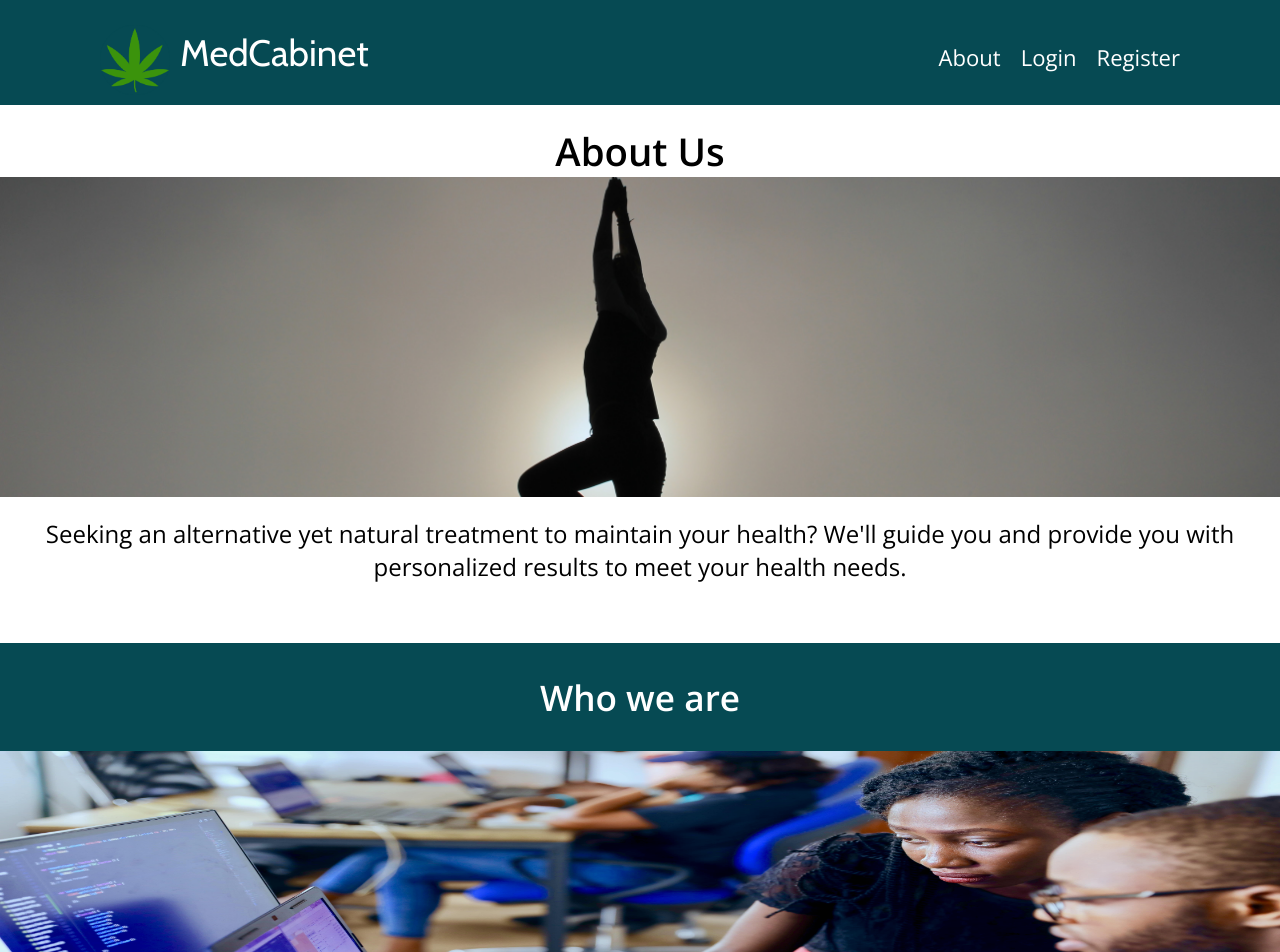
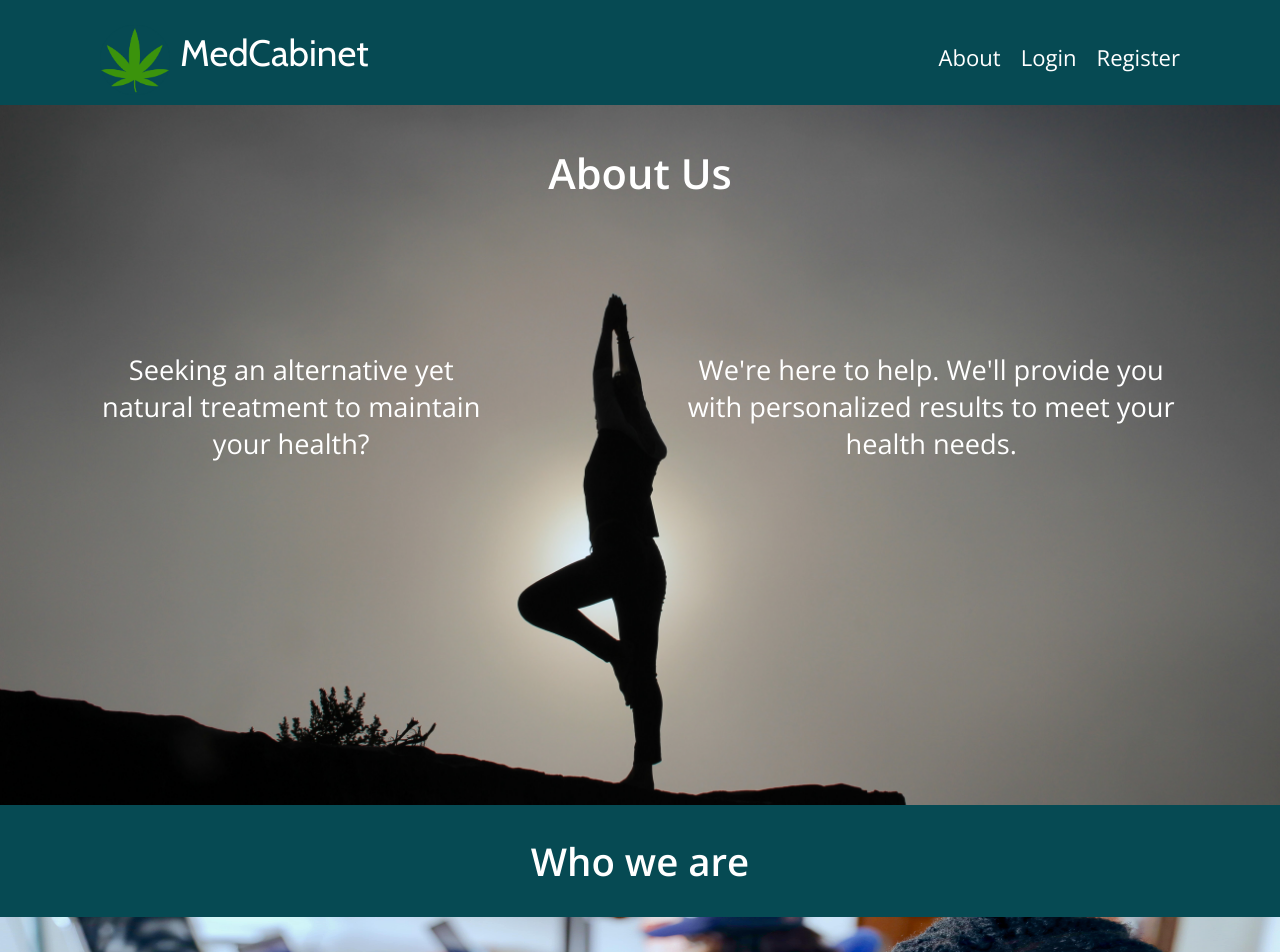
Before and after one commit to bwft-med-cabinet-3/React-1, a React (Create React App) app: page / in a window 1280 px wide. Shown: the top 952 px of the page. Built offline with nearby package versions, Linux system fonts and the light colour scheme.

Commit message:
about page done

```diff
--- a/src/components/About.js
+++ b/src/components/About.js
@@ -3,6 +3,24 @@ import styled from "styled-components";
 import Slider from "react-slick";
 import "slick-carousel/slick/slick.css";
 import "slick-carousel/slick/slick-theme.css";
+
+const ResponsiveView = styled.div `
+    display: block;
+    @media (min-width: 1000px){
+        display:none;
+    }
+`
+
+const DesktopView = styled.div `
+    display: none;
+    @media (min-width: 1000px){
+        display: block;
+        background-image: url("./about-pic-3.jpg");
+        background-size: cover;
+        background-position: center;
+        height: 700px;
+    }
+`
 
 const BackgroundImage = styled.div`
   background-image: url("./about-pic-3.jpg");
@@ -16,7 +34,33 @@ const BackgroundImage = styled.div`
     background-position: center;
     height: 40vh;
   }
-`;
+  @media (min-width: 800px){
+      height: 60vh;
+      background-position: bottom;
+  }
+`
+
+const Main1 = styled.h2 `
+    font-family: "Open Sans";
+    font-weight: 600;
+    color: white;
+    font-size: 2.6em;
+    padding-top: 40px;
+`
+
+const FlexContainer = styled.div `
+    display: flex;
+    justify-content: space-between;
+    width: 100%;
+`
+
+const Description1 = styled.p `
+    font-family: "Open Sans";
+    color: white;
+    font-size: 1.7em;
+    padding: 0 100px;
+    margin-top: 150px;
+`
 
 const Description = styled.p`
   font-family: "Open Sans";
@@ -25,6 +69,9 @@ const Description = styled.p`
   @media (min-width: 600px) {
     font-size: 1.5em;
     margin-bottom: 60px;
+  }
+  @media (min-width: 800px){
+      padding-top: 30px;
   }
 `;
 
@@ -38,6 +85,9 @@ const Titles = styled.h3`
   @media (min-width: 600px){
       font-size: 2.2em;
   }
+  @media (min-width: 800px){
+      font-size: 2.4em;
+  }
 `;
 
 const Main = styled.h2`
@@ -48,6 +98,10 @@ const Main = styled.h2`
   @media (min-width: 600px) {
     font-size: 2.4em;
   }
+  @media (min-width: 800px){
+      margin-top: 40px;
+      font-size: 2.6em;
+  }
 `;
 
 const ImageWidth = styled.div`
@@ -56,12 +110,24 @@ const ImageWidth = styled.div`
   @media (min-width: 600px){
       height: 40vh;
   }
+  @media (min-width: 800px){
+      height: 60vh;
+  }
+  @media (min-width: 1000px){
+      height: 70vh;
+  }
 `;
 const ImageStyling = styled.img`
   width: 100%;
   height: auto;
   @media (min-width: 600px){
       height: 40vh;
+  }
+  @media (min-width: 800px){
+      height: 60vh;
+  }
+  @media (min-width: 1000px){
+      height: 70vh;
   }
 `;
 
@@ -72,6 +138,9 @@ const Graph = styled.div`
   height: 60vh;
   @media (min-width: 600px){
       height: 40vh;
+  }
+  @media (min-width: 800px){
+      height: 60vh;
   }
 `;
 
@@ -88,13 +157,28 @@ const About = () => {
   };
   return (
     <div>
+      <ResponsiveView>
       <Main>About Us</Main>
       <BackgroundImage></BackgroundImage>
       <Description>
         Seeking an alternative yet natural treatment to maintain your health?
-        We'll guide you and provide you with personalized results to meet your
+        We're here to help. We'll provide you with personalized results to meet your
         health needs.
       </Description>
+      </ResponsiveView>
+
+      <DesktopView>
+      <Main1>About Us</Main1>
+      <FlexContainer>
+      <Description1>
+        Seeking an alternative yet natural treatment to maintain your health?
+    </Description1>
+    <Description1>
+        We're here to help. We'll provide you with personalized results to meet your
+        health needs.
+      </Description1>
+      </FlexContainer>
+      </DesktopView>
 
       <Titles>Who we are</Titles>
       <Slider {...settings}>
@@ -136,8 +220,8 @@ const About = () => {
       <Description>
         Once you have registered for an account, you'll be asked to fill out
         your personal profile.
-      </Description>
-      <Description>
+    <br/>
+    <br/>
         After we receive your profile, our machine learning tech will use the
         extensive data in our system to match you with the best strains, dosing
         and treatment methods for your needs.
--- a/src/index.css
+++ b/src/index.css
@@ -29,12 +29,13 @@ time, mark, audio, video {
 
 
 body {
-  margin: 0;
+  margin: 0 auto;
   font-family: -apple-system, BlinkMacSystemFont, 'Segoe UI', 'Roboto', 'Oxygen',
     'Ubuntu', 'Cantarell', 'Fira Sans', 'Droid Sans', 'Helvetica Neue',
     sans-serif;
   -webkit-font-smoothing: antialiased;
   -moz-osx-font-smoothing: grayscale;
+  max-width: 1440px;
 }
 
 code {
```
